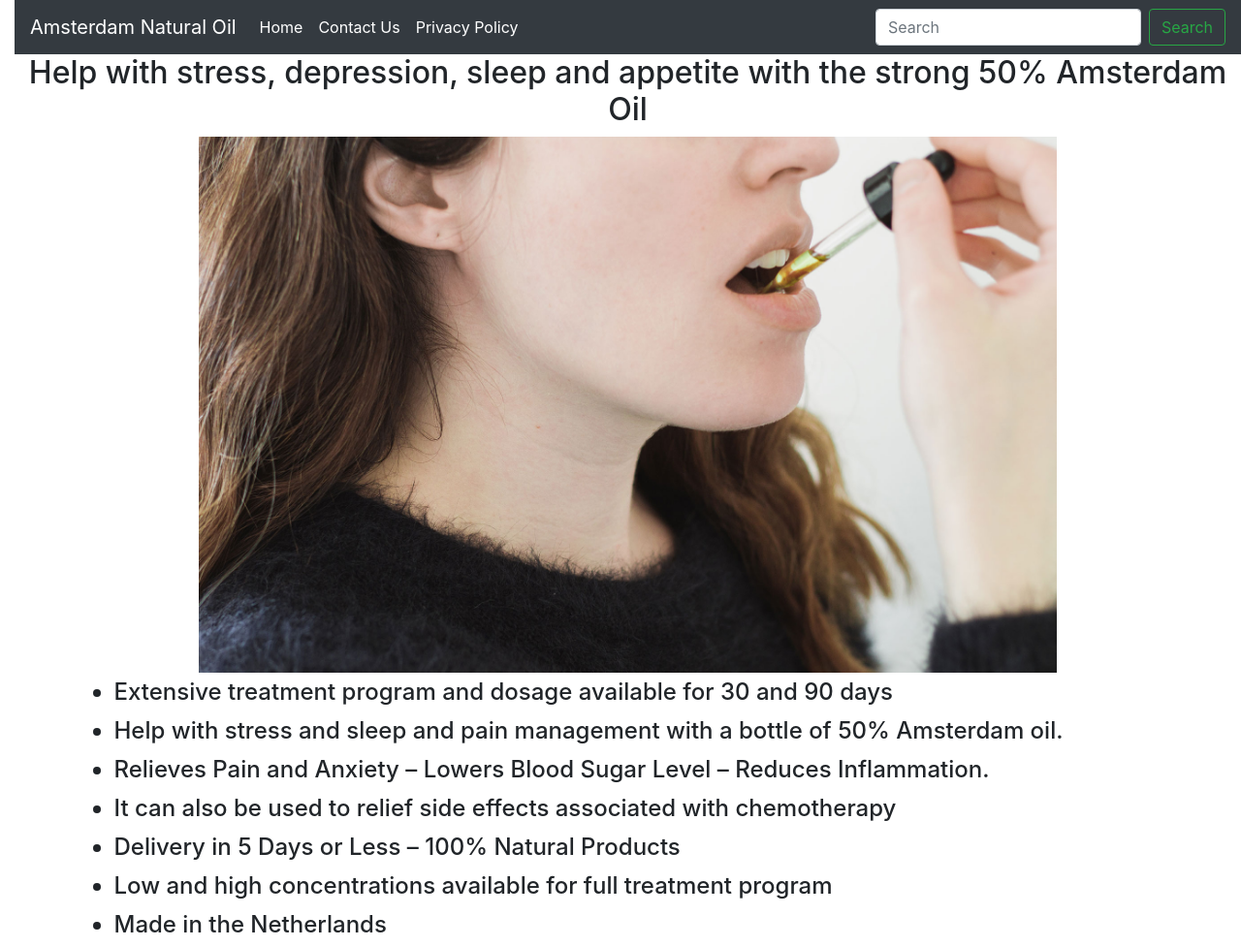
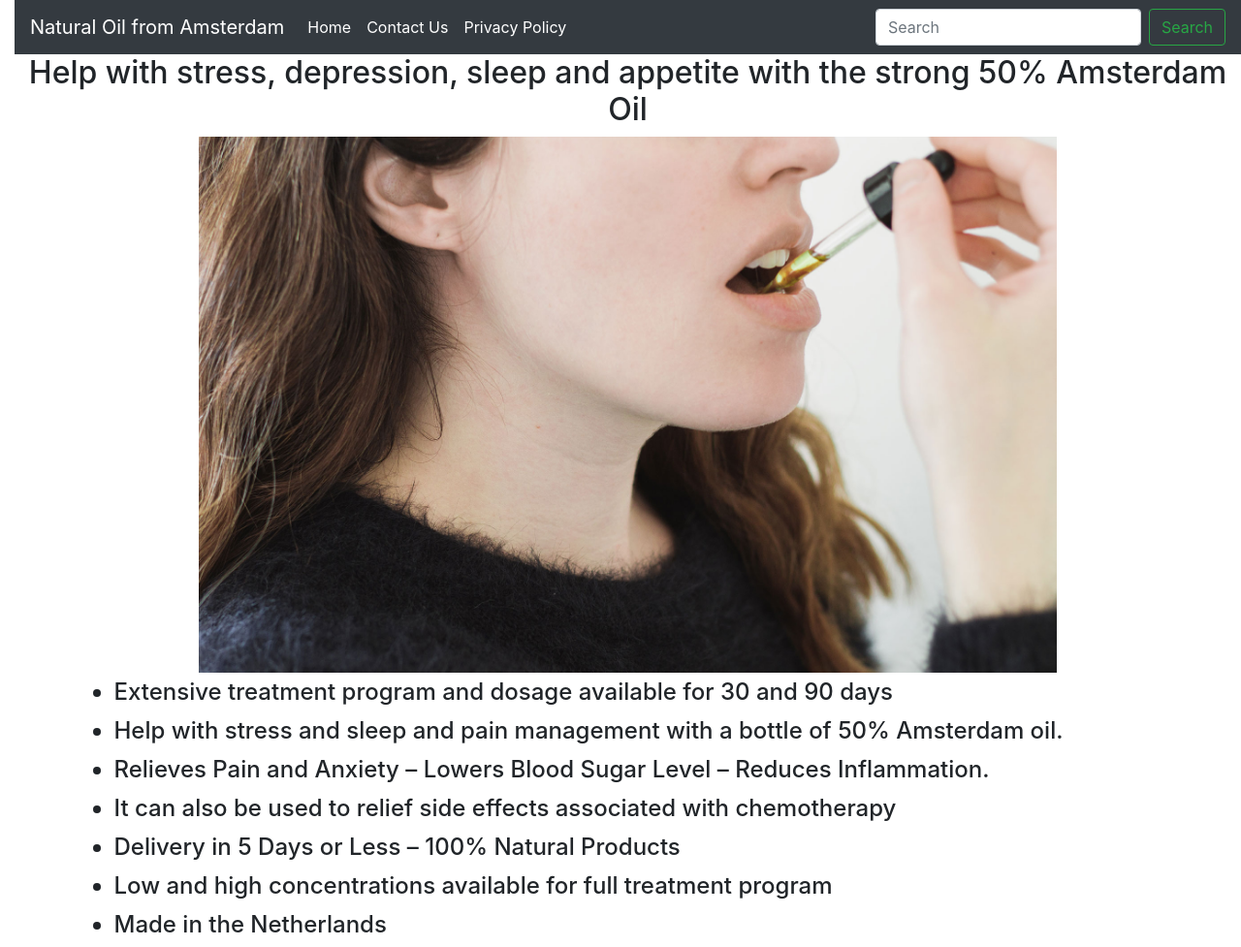
Before and after one commit to amsterdamnatural/contact, a plain HTML site: page index.html in a window 1280 px wide. Shown: the top 977 px of the page at 97% size. Drawn offline with Linux system fonts and the light colour scheme.

Commit message:
Update index.html

```diff
--- a/index.html
+++ b/index.html
@@ -4,8 +4,8 @@
     <meta charset="UTF-8">
     <meta http-equiv="X-UA-Compatible" content="IE=edge">
     <meta name="viewport" content="width=device-width, initial-scale=1">
-    <title>Strong Amsterdam Oil private label</title>
-    <!-- Bootstrap version 25-7-2020 created by Amsterdam-->
+    <title>Natural Oil from Amsterdam</title>
+    <!-- Bootstrap version 13-8-2020 created by Amsterdam-->
     <link href="css/bootstrap-4.4.1.css" rel="stylesheet">
 	<script async="" src="https://embed.tawk.to/58bde3f6ab48ef44ecd16966/default" charset="UTF-8" crossorigin="*"></script>
 
@@ -16,7 +16,7 @@
 <body>
 
     <nav class="navbar navbar-expand-lg navbar-dark bg-dark">
-      <a class="navbar-brand" href="#">Amsterdam Natural Oil</a>
+      <a class="navbar-brand" href="#">Natural Oil from Amsterdam</a>
       <button class="navbar-toggler" type="button" data-toggle="collapse" data-target="#navbarSupportedContent" aria-controls="navbarSupportedContent" aria-expanded="false" aria-label="Toggle navigation">
       <span class="navbar-toggler-icon"></span>
       </button>
```
